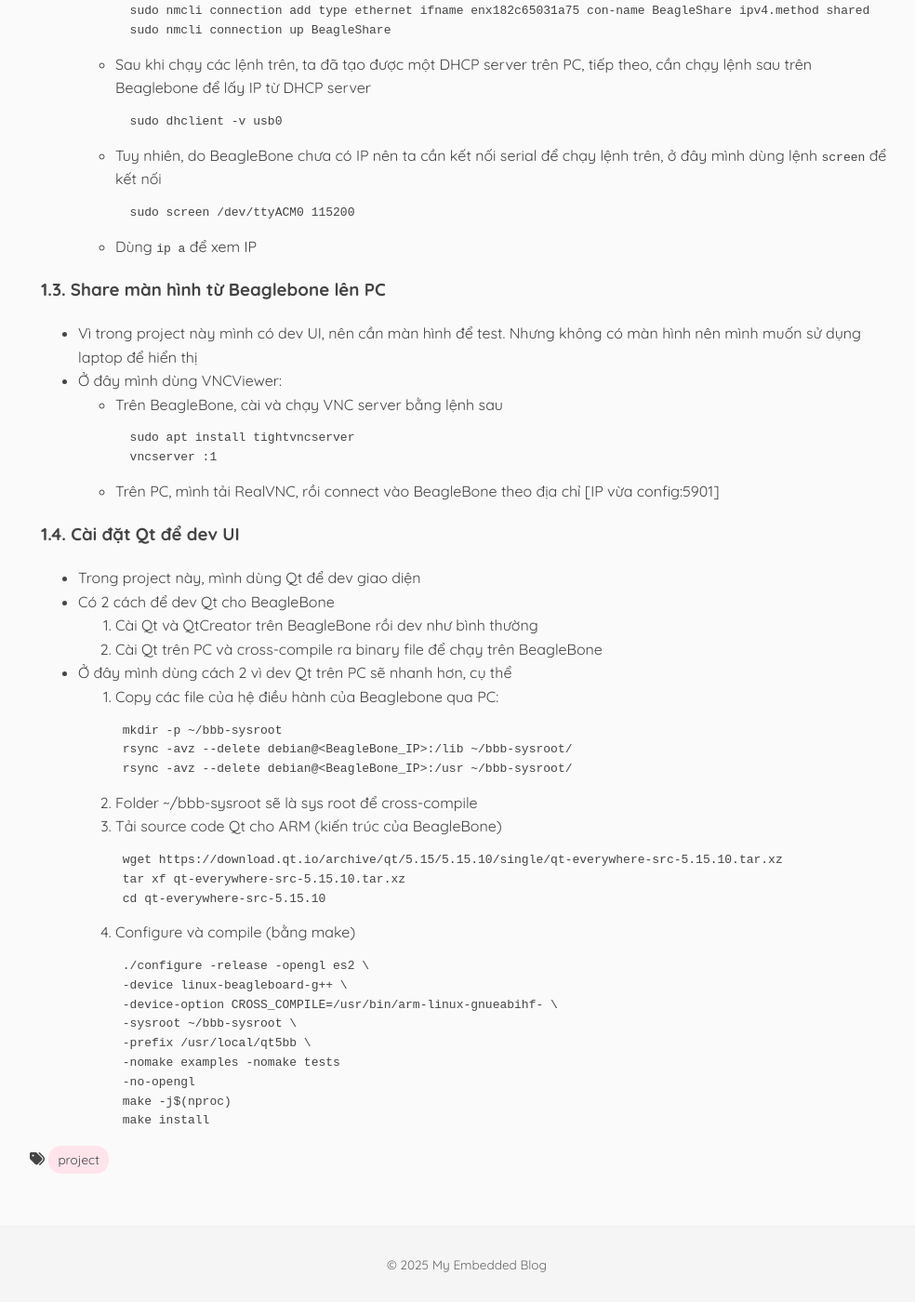
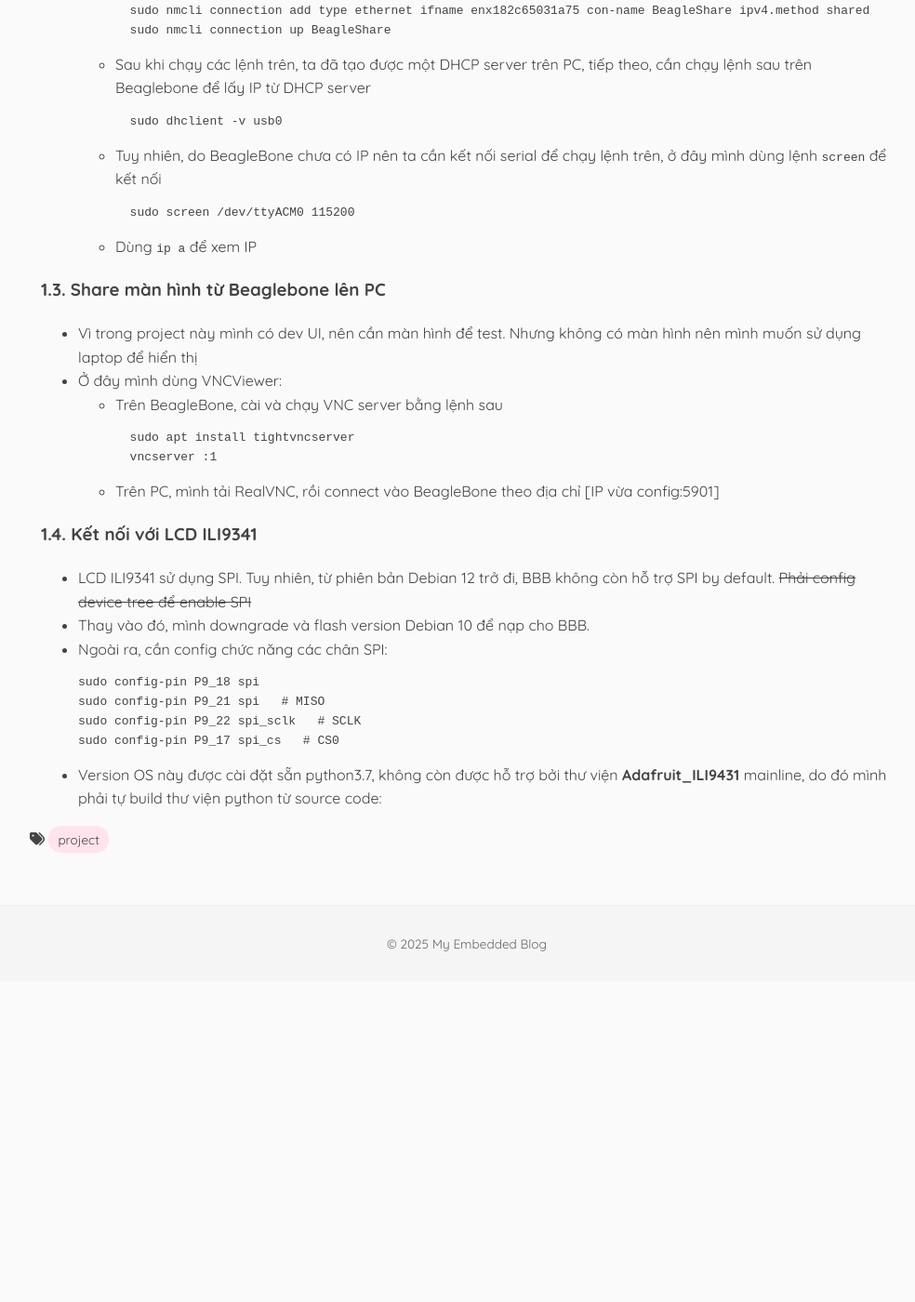
Before and after one commit to nhatvu-pham/nhatvu-pham.github.io, a Jekyll site: the page built from _posts/2025-11-01-LaziTracker.md, in a window 1280 px wide and 1400 px high, scrolled down 1004 px. Shown: the whole window at 93% size, without its empty margins (138-1122 px from the left). Built offline with Jekyll 4.4.1, drawn with Linux system fonts in a browser that asks for light colours; after the commit the page ends 2059 px from its top, so only the background shows below that; some of the changed text lies outside the part shown.

Commit message:
Modify title and add LCD ILI9341 connection details
Updated title and added section on connecting to LCD ILI9341.

````diff
--- a/_posts/2025-11-01-LaziTracker.md
+++ b/_posts/2025-11-01-LaziTracker.md
@@ -1,6 +1,6 @@
 ---
 layout: post
-title: "LaziTracker Tracker cho người lười"
+title: "LaziTracker - Tracker cho người lười"
 date: 2025-10-11
 tags: [project]
 ---
@@ -55,34 +55,14 @@ tags: [project]
         ```
     - Trên PC, mình tải RealVNC, rồi connect vào BeagleBone theo địa chỉ \[IP vừa config:5901\]
 
-### 1.4. Cài đặt Qt để dev UI
-- Trong project này, mình dùng Qt để dev giao diện
-- Có 2 cách để dev Qt cho BeagleBone
-    1. Cài Qt và QtCreator trên BeagleBone rồi dev như bình thường
-    2. Cài Qt trên PC và cross-compile ra binary file để chạy trên BeagleBone
-- Ở đây mình dùng cách 2 vì dev Qt trên PC sẽ nhanh hơn, cụ thể
-    1. Copy các file của hệ điều hành của Beaglebone qua PC:
-        ```
-        mkdir -p ~/bbb-sysroot
-        rsync -avz --delete debian@<BeagleBone_IP>:/lib ~/bbb-sysroot/
-        rsync -avz --delete debian@<BeagleBone_IP>:/usr ~/bbb-sysroot/
-        ```
-    2. Folder ~/bbb-sysroot sẽ là sys root để cross-compile
-    3. Tải source code Qt cho ARM (kiến trúc của BeagleBone)
-        ```
-        wget https://download.qt.io/archive/qt/5.15/5.15.10/single/qt-everywhere-src-5.15.10.tar.xz
-        tar xf qt-everywhere-src-5.15.10.tar.xz
-        cd qt-everywhere-src-5.15.10
-        ```
-    4. Configure và compile (bằng make)
-        ```
-        ./configure -release -opengl es2 \
-        -device linux-beagleboard-g++ \
-        -device-option CROSS_COMPILE=/usr/bin/arm-linux-gnueabihf- \
-        -sysroot ~/bbb-sysroot \
-        -prefix /usr/local/qt5bb \
-        -nomake examples -nomake tests
-        -no-opengl
-        make -j$(nproc)
-        make install
-        ```
+### 1.4. Kết nối với LCD ILI9341
+- LCD ILI9341 sử dụng SPI. Tuy nhiên, từ phiên bản Debian 12 trở đi, BBB không còn hỗ trợ SPI by default. ~~Phải config device tree để enable SPI~~
+- Thay vào đó, mình downgrade và flash version Debian 10 để nạp cho BBB.
+- Ngoài ra, cần config chức năng các chân SPI:
+  ```
+  sudo config-pin P9_18 spi
+  sudo config-pin P9_21 spi   # MISO
+  sudo config-pin P9_22 spi_sclk   # SCLK
+  sudo config-pin P9_17 spi_cs   # CS0
+  ```
+- Version OS này được cài đặt sẵn python3.7, không còn được hỗ trợ bởi thư viện **Adafruit_ILI9431** mainline, do đó mình phải tự build thư viện python từ source code:
````
